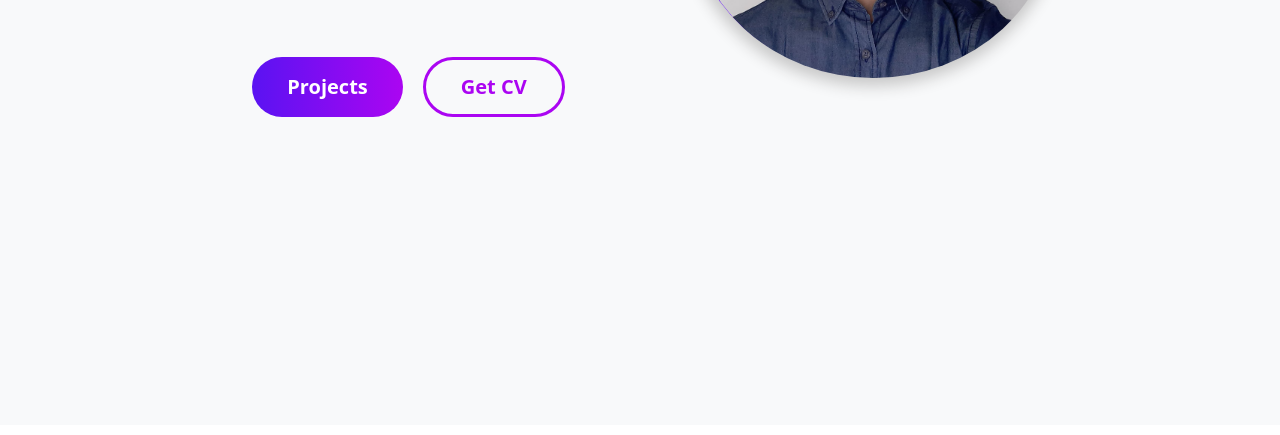
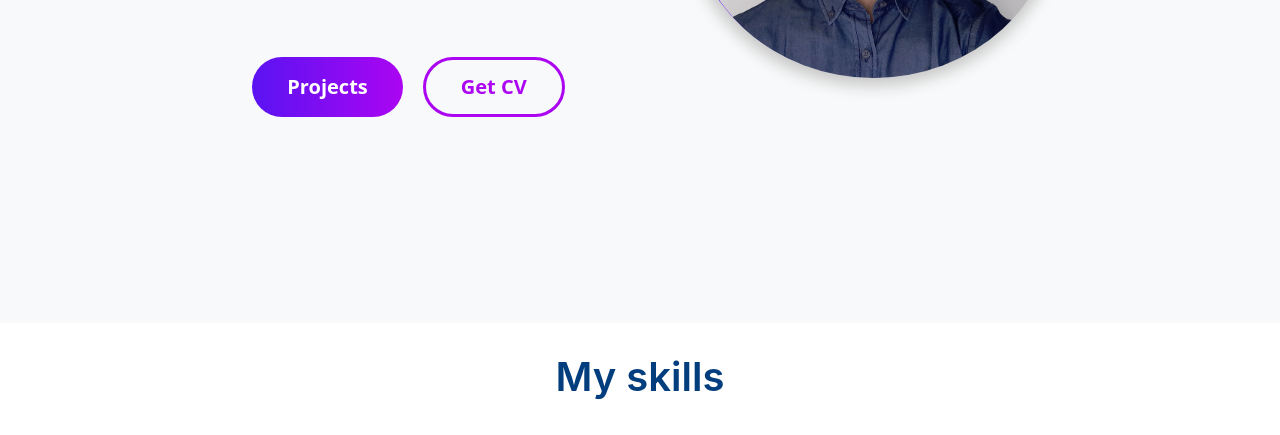
Before and after one commit to TinStay/Portfolio, a Gatsby site: page / in a window 1280 px wide. Shown: the part 365-800 px from the top of the page. Built offline with nearby package versions, Linux system fonts and the light colour scheme; Gatsby itself is replaced by a stand-in of ours; a web font is replaced by a local one.

Commit message:
Changed background container sizing

```diff
--- a/src/index.scss
+++ b/src/index.scss
@@ -202,7 +202,7 @@ header {
 }
 
 .light-gray-container {
-  height: 90vh;
+  height: 90%;
   background-color: $light-gray-bgc;
   padding: 1.8rem 0 8rem 0;
 }
```
